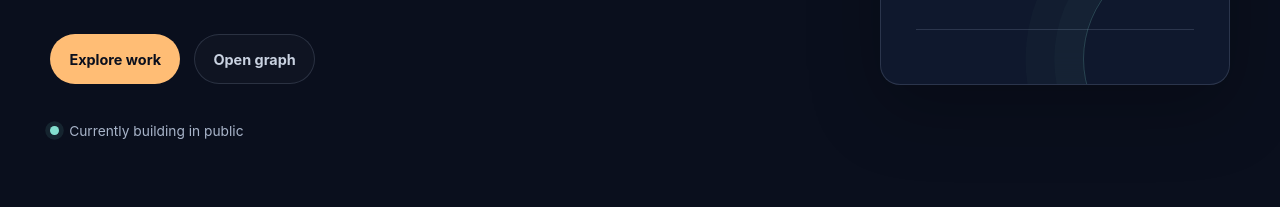
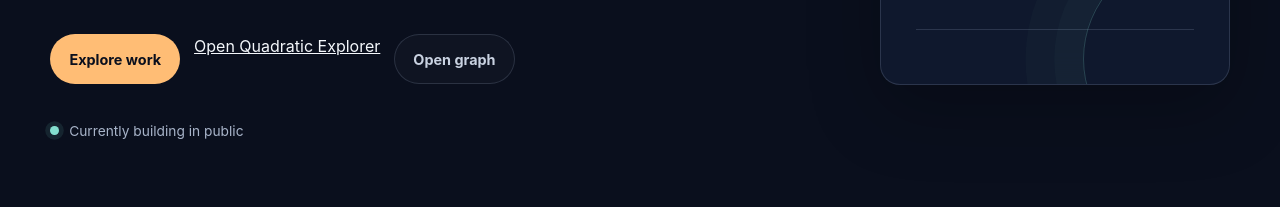
Before and after one commit to Dysthesia/dysthesia.github.io, a plain HTML site: page index.html in a window 1280 px wide. Shown: the part 593-800 px from the top of the page. Drawn offline with Linux system fonts and the light colour scheme; a script that the page names is missing.

Commit message:
Add link to Quadratic Explorer in hero actions

```diff
--- a/index.html
+++ b/index.html
@@ -39,6 +39,7 @@
 
           <div class="hero-actions">
             <a class="button button-primary" href="#work">Explore work</a>
+            <a href="./projects/quadratic-explorer/">Open Quadratic Explorer</a>
             <a class="button button-secondary" id="hero-graph-link" href="#graph">Open graph</a>
           </div>
 
```
